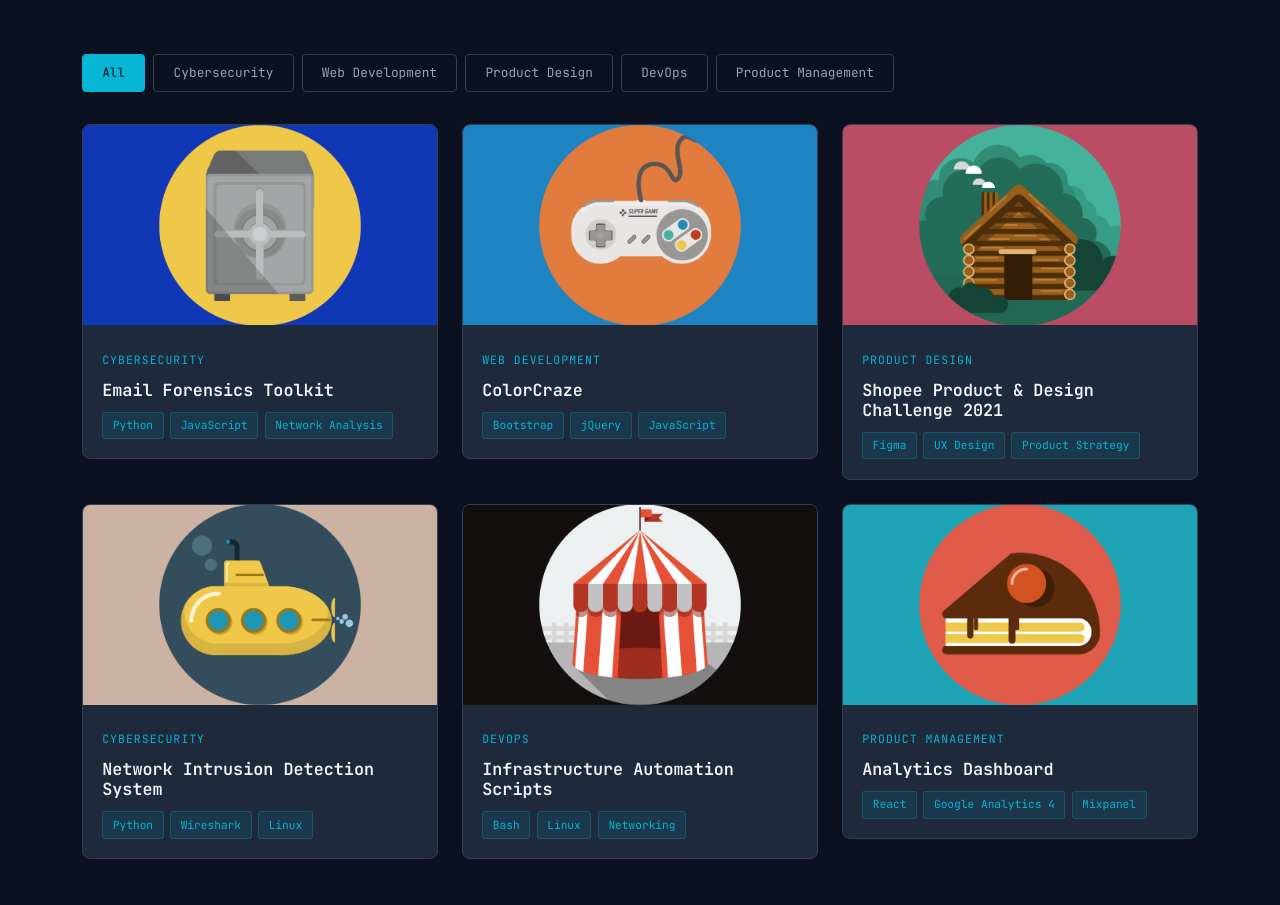
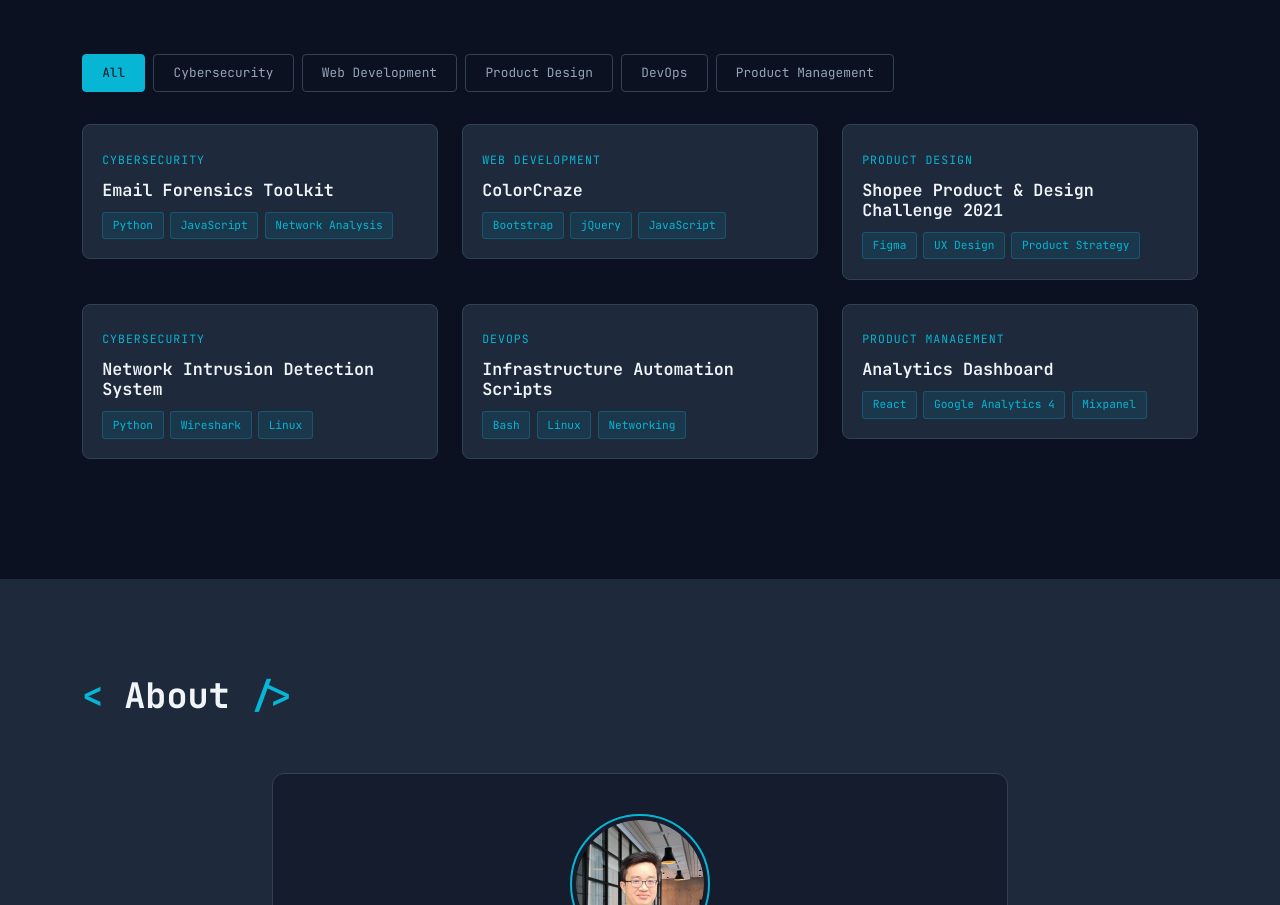
Before and after one commit to leeadrian841/leeadrian841.github.io, a React (Vite) app in the folder frontend/: page / in a window 1280 px wide. Shown: the part 940-1845 px from the top of the page. Built offline with nearby package versions, Linux system fonts and the light colour scheme.

Commit message:
auto-commit for 53d048ff-7dac-4761-a40e-eabf17e2d77d

```diff
--- a/frontend/src/components/Portfolio.jsx
+++ b/frontend/src/components/Portfolio.jsx
@@ -10,12 +10,6 @@ function ProjectCard({ project, onOpen }) {
         onClick={() => onOpen(project)}
         data-testid={`project-card-${project.id}`}
       >
-        <div className="project-card-img-wrap">
-          <img src={project.image} alt={project.title} className="project-card-img" />
-          <div className="project-card-overlay">
-            <i className="fas fa-expand"></i>
-          </div>
-        </div>
         <div className="project-card-body">
           <span className="project-category">{project.category}</span>
           <h3 className="project-title">{project.title}</h3>
```
